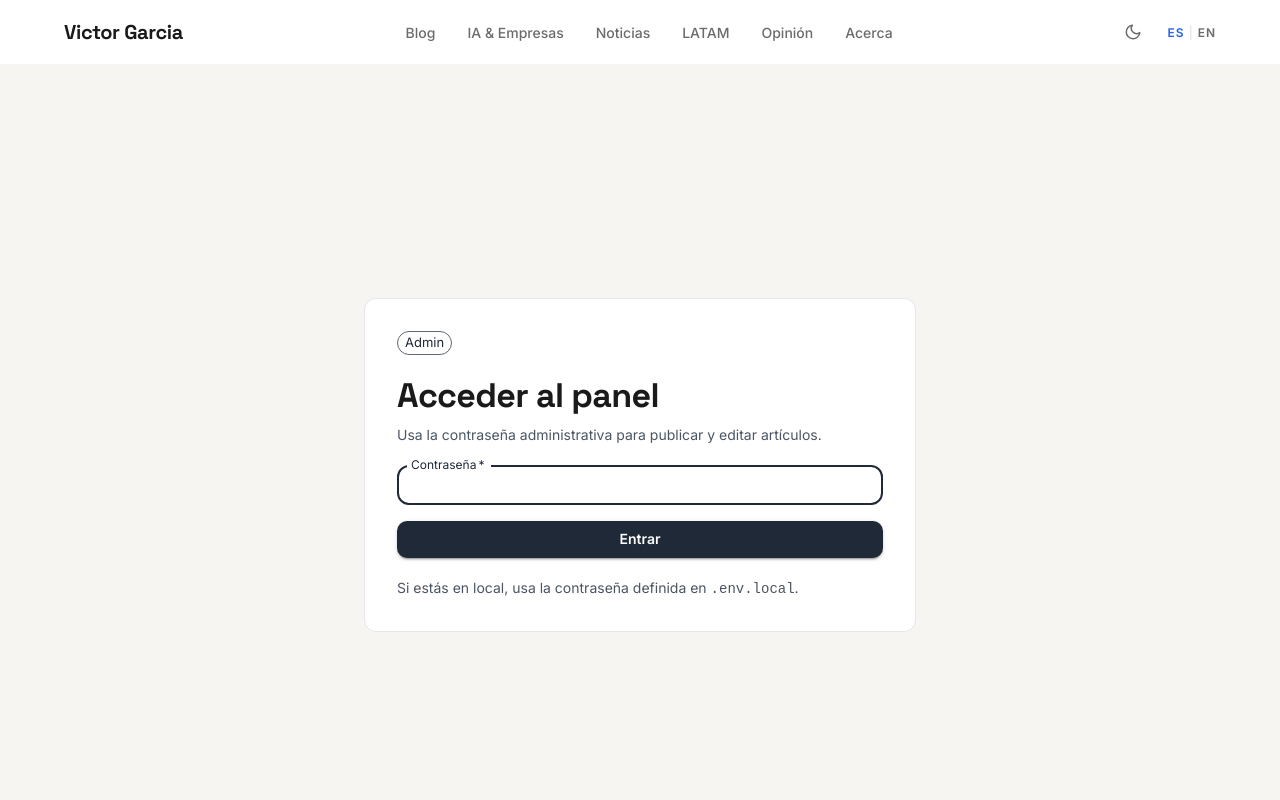
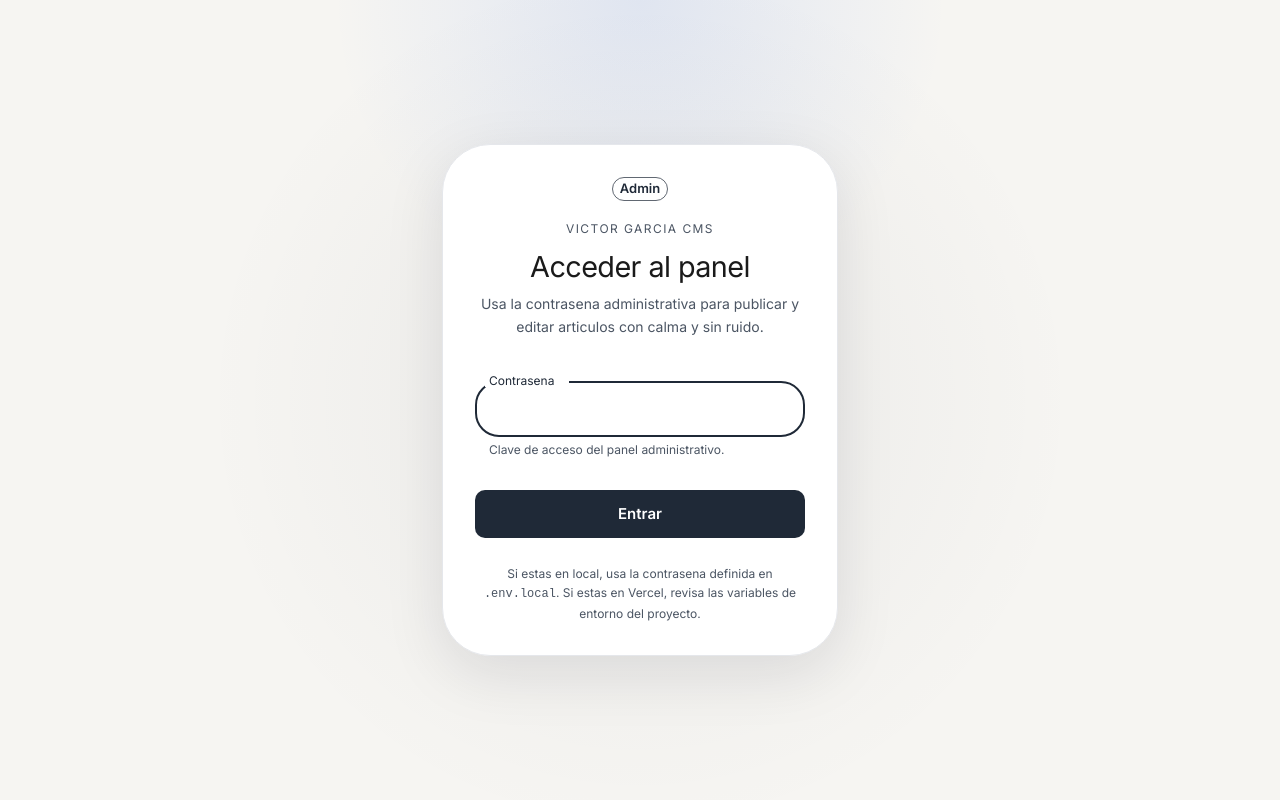
Before and after one commit to developer-berion/victor-blog, a Next.js app: page /admin/login in a window 1280 px wide. Shown: the top 800 px of the page. Built offline with nearby package versions, Linux system fonts and the light colour scheme; no server answers; what @mui/material-nextjs would draw is missing.

Commit message:
ui: refine admin login and site chrome

```diff
--- a/src/app/admin/login/page.tsx
+++ b/src/app/admin/login/page.tsx
@@ -1,6 +1,19 @@
 import type { Metadata } from 'next';
 import { redirect } from 'next/navigation';
-import { Alert, Box, Button, Chip, Container, Paper, Stack, TextField, Typography } from '@mui/material';
+import {
+  Box,
+  Button,
+  Chip,
+  Container,
+  Fade,
+  FormControl,
+  FormHelperText,
+  InputLabel,
+  OutlinedInput,
+  Paper,
+  Stack,
+  Typography,
+} from '@mui/material';
 import { getAdminSession } from '@/lib/admin';
 
 export const metadata: Metadata = {
@@ -18,52 +31,131 @@ export default async function AdminLoginPage({
   }
 
   const hasError = searchParams?.error === '1';
+  const helperText = hasError
+    ? 'La contrasena no coincide. Vuelve a intentar.'
+    : 'Clave de acceso del panel administrativo.';
 
   return (
-    <Container
-      maxWidth="sm"
+    <Box
       sx={{
         minHeight: '100vh',
-        display: 'flex',
-        alignItems: 'center',
-        py: { xs: 4, md: 8 },
+        display: 'grid',
+        placeItems: 'center',
+        px: 2,
+        py: { xs: 4, md: 6 },
+        position: 'relative',
+        overflow: 'hidden',
+        bgcolor: '#f6f5f2',
+        backgroundImage:
+          'radial-gradient(circle at top, rgba(37, 99, 235, 0.10), transparent 30%), radial-gradient(circle at center, rgba(15, 23, 42, 0.05), transparent 58%)',
       }}
     >
-      <Paper variant="outlined" sx={{ width: '100%', p: { xs: 3, md: 4 } }}>
-        <Stack spacing={2.5}>
-          <Chip label="Admin" color="primary" variant="outlined" sx={{ alignSelf: 'flex-start' }} />
+      <Container maxWidth="xs" sx={{ position: 'relative', zIndex: 1 }}>
+        <Fade in timeout={420}>
+          <Paper
+            variant="outlined"
+            sx={{
+              width: '100%',
+              maxWidth: 420,
+              mx: 'auto',
+              p: { xs: 3.25, sm: 4 },
+              borderRadius: 4,
+              borderColor: 'divider',
+              boxShadow: '0 18px 60px rgba(15, 23, 42, 0.10)',
+              backdropFilter: 'blur(12px)',
+            }}
+          >
+            <Stack spacing={3.25}>
+              <Stack spacing={1.5} alignItems="center" textAlign="center">
+                <Chip label="Admin" color="primary" variant="outlined" sx={{ fontWeight: 600 }} />
+
                 <Box>
-            <Typography variant="h4" component="h1">
+                  <Typography variant="overline" color="text.secondary" sx={{ letterSpacing: '0.12em' }}>
+                    Victor Garcia CMS
+                  </Typography>
+                  <Typography
+                    variant="h5"
+                    component="h1"
+                    sx={{
+                      mt: 0.75,
+                      fontSize: { xs: '1.6rem', sm: '1.8rem' },
+                      lineHeight: 1.15,
+                    }}
+                  >
                     Acceder al panel
                   </Typography>
-            <Typography variant="body2" color="text.secondary" sx={{ mt: 1 }}>
-              Usa la contraseña administrativa para publicar y editar artículos.
+                  <Typography
+                    variant="body2"
+                    color="text.secondary"
+                    sx={{ mt: 1, maxWidth: 320, mx: 'auto', lineHeight: 1.7 }}
+                  >
+                    Usa la contrasena administrativa para publicar y editar articulos con calma y sin ruido.
                   </Typography>
                 </Box>
+              </Stack>
 
-          {hasError ? <Alert severity="error">La contraseña no coincide.</Alert> : null}
-
-          <Box component="form" action="/api/admin/login" method="post">
-            <Stack spacing={2}>
-              <TextField
+              <Box
+                component="form"
+                action="/api/admin/login"
+                method="post"
+                sx={{ display: 'grid', gap: 2.25 }}
+              >
+                <FormControl
+                  fullWidth
+                  variant="outlined"
+                  margin="normal"
+                  error={hasError}
+                  sx={{
+                    '& .MuiOutlinedInput-root': {
+                      borderRadius: 2,
+                      minHeight: 56,
+                    },
+                  }}
+                >
+                  <InputLabel htmlFor="password">Contrasena</InputLabel>
+                  <OutlinedInput
                     id="password"
                     name="password"
                     type="password"
-                label="Contraseña"
+                    label="Contrasena"
+                    autoFocus
+                    autoComplete="current-password"
                     required
-                autoFocus
                   />
-              <Button type="submit" variant="contained">
+                  <FormHelperText>{helperText}</FormHelperText>
+                </FormControl>
+                <Button
+                  type="submit"
+                  variant="contained"
+                  size="large"
+                  fullWidth
+                  disableElevation
+                  style={{
+                    backgroundColor: '#1f2937',
+                    color: '#ffffff',
+                  }}
+                  sx={{
+                    py: 1.35,
+                    mt: 0.5,
+                    transition: 'transform 160ms ease, background-color 160ms ease, box-shadow 160ms ease',
+                    '&:hover': {
+                      backgroundColor: '#111827',
+                      boxShadow: '0 10px 24px rgba(15, 23, 42, 0.14)',
+                      transform: 'translateY(-1px)',
+                    },
+                  }}
+                >
                   Entrar
                 </Button>
-            </Stack>
               </Box>
 
-          <Typography variant="body2" color="text.secondary">
-            Si estás en local, usa la contraseña definida en <code>.env.local</code>.
+              <Typography variant="caption" color="text.secondary" sx={{ lineHeight: 1.6, textAlign: 'center' }}>
+                Si estas en local, usa la contrasena definida en <code>.env.local</code>. Si estas en Vercel, revisa las variables de entorno del proyecto.
               </Typography>
             </Stack>
           </Paper>
+        </Fade>
       </Container>
+    </Box>
   );
 }
--- a/src/app/layout.tsx
+++ b/src/app/layout.tsx
@@ -1,7 +1,6 @@
 import type { Metadata } from "next";
 import "./globals.css";
-import Header from "@/components/layout/Header";
-import Footer from "@/components/layout/Footer";
+import SiteChrome from "@/components/layout/SiteChrome";
 
 const siteUrl =
   process.env.NEXT_PUBLIC_SITE_URL ??
@@ -53,9 +52,7 @@ export default function RootLayout({
   return (
     <html lang="es" suppressHydrationWarning>
       <body suppressHydrationWarning>
-        <Header />
-        <main>{children}</main>
-        <Footer />
+        <SiteChrome>{children}</SiteChrome>
       </body>
     </html>
   );
--- /dev/null
+++ b/src/components/layout/SiteChrome.tsx
@@ -0,0 +1,27 @@
+'use client';
+
+import type { ReactNode } from 'react';
+import { usePathname } from 'next/navigation';
+import Header from './Header';
+import Footer from './Footer';
+
+type SiteChromeProps = {
+  children: ReactNode;
+};
+
+export default function SiteChrome({ children }: SiteChromeProps) {
+  const pathname = usePathname();
+  const isAdminRoute = pathname?.startsWith('/admin') ?? false;
+
+  if (isAdminRoute) {
+    return <>{children}</>;
+  }
+
+  return (
+    <>
+      <Header />
+      <main>{children}</main>
+      <Footer />
+    </>
+  );
+}
```
Lines whose indentation alone changed are shown as unchanged.
